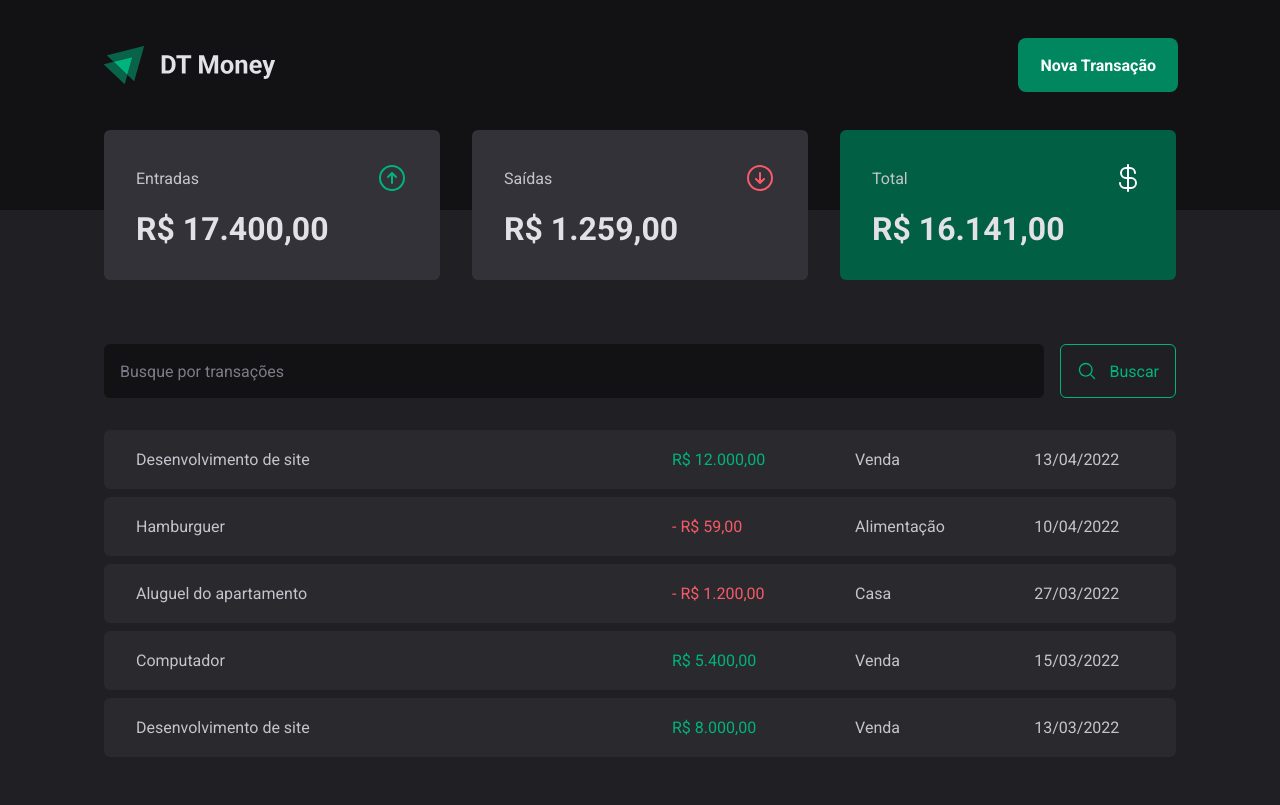
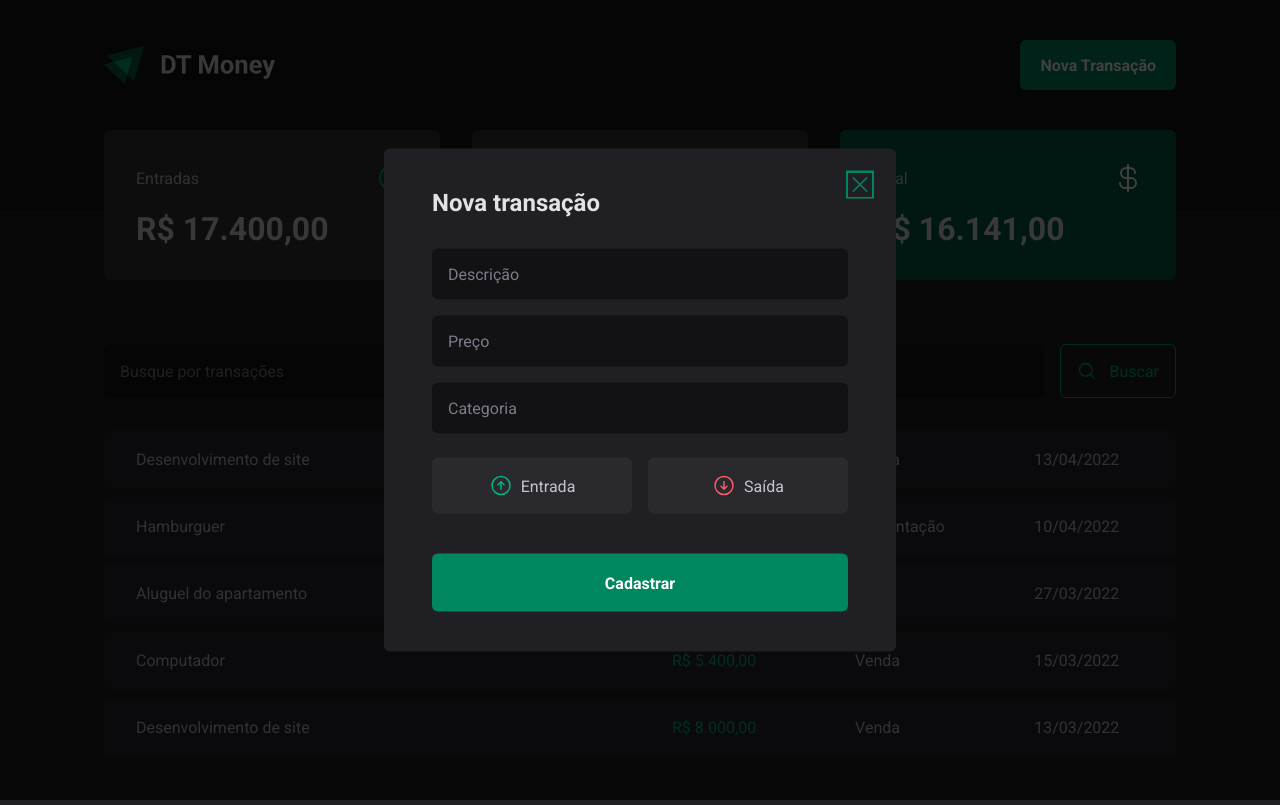
Before and after one commit to leonardondev/dt-money, a React (Vite) app: page / in a window 1280 px wide. Both pictures are taken after a click on the button "Nova Transação". Built offline with nearby package versions, Linux system fonts and the light colour scheme.

Commit message:
dev: new transaction modal

```diff
--- a/src/components/Header/index.tsx
+++ b/src/components/Header/index.tsx
@@ -1,13 +1,22 @@
+import * as Dialog from '@radix-ui/react-dialog'
 import { HeaderContainer, HeaderContent, NewTransactionButton } from './styles'
 
 import logoImg from '../../assets/logo.svg'
+import { NewTransactionModal } from '../NewTransactionModal'
 
 export function Header() {
   return (
     <HeaderContainer>
       <HeaderContent>
         <img src={logoImg} alt="" />
-        <NewTransactionButton>Nova Transação</NewTransactionButton>
+
+        <Dialog.Root>
+          <Dialog.Trigger asChild>
+            <NewTransactionButton>Nova Transação</NewTransactionButton>
+          </Dialog.Trigger>
+
+          <NewTransactionModal />
+        </Dialog.Root>
       </HeaderContent>
     </HeaderContainer>
   )
--- /dev/null
+++ b/src/components/NewTransactionModal/index.tsx
@@ -0,0 +1,44 @@
+import { ArrowCircleDown, ArrowCircleUp, X } from '@phosphor-icons/react'
+import * as Dialog from '@radix-ui/react-dialog'
+
+import {
+  CloseButton,
+  Content,
+  Overlay,
+  TransactionType,
+  TransactionTypeButton,
+} from './syles'
+
+export function NewTransactionModal() {
+  return (
+    <Dialog.Portal>
+      <Overlay />
+      <Content>
+        <CloseButton>
+          <X size={24} />
+        </CloseButton>
+
+        <Dialog.Title>Nova transação</Dialog.Title>
+
+        <form>
+          <input type="text" placeholder="Descrição" required />
+          <input type="number" placeholder="Preço" required />
+          <input type="text" placeholder="Categoria" required />
+
+          <TransactionType>
+            <TransactionTypeButton variant="income" value="income">
+              <ArrowCircleUp size={24} />
+              Entrada
+            </TransactionTypeButton>
+
+            <TransactionTypeButton variant="outcome" value="outcome">
+              <ArrowCircleDown size={24} />
+              Saída
+            </TransactionTypeButton>
+          </TransactionType>
+          <button type="submit">Cadastrar</button>
+        </form>
+      </Content>
+    </Dialog.Portal>
+  )
+}
--- /dev/null
+++ b/src/components/NewTransactionModal/syles.ts
@@ -0,0 +1,124 @@
+import styled from 'styled-components'
+
+import * as Dialog from '@radix-ui/react-dialog'
+import * as RadioGroup from '@radix-ui/react-radio-group'
+
+export const Overlay = styled(Dialog.Overlay)`
+  position: fixed;
+  width: 100vw;
+  height: 100vh;
+  inset: 0;
+  background: rgba(0, 0, 0, 0.75);
+`
+
+export const Content = styled(Dialog.Content)`
+  min-width: 32rem;
+  border-radius: 6px;
+  padding: 2.5rem 3rem;
+  background: ${(props) => props.theme['gray-800']};
+
+  position: fixed;
+  top: 50%;
+  left: 50%;
+  transform: translate(-50%, -50%);
+
+  form {
+    margin-top: 2rem;
+
+    display: flex;
+    flex-direction: column;
+    gap: 1rem;
+
+    input {
+      border-radius: 6px;
+      border: 0;
+      background: ${(props) => props.theme['gray-900']};
+      color: ${(props) => props.theme['gray-300']};
+      padding: 1rem;
+
+      &::placeholder {
+        color: ${(props) => props.theme['gray-500']};
+      }
+    }
+
+    button[type='submit'] {
+      height: 58px;
+      border: 0;
+      background: ${(props) => props.theme['green-500']};
+      color: ${(props) => props.theme.white};
+      font-weight: bold;
+      padding: 0 1.25rem;
+      border-radius: 6px;
+      cursor: pointer;
+      margin-top: 1.5rem;
+
+      &:hover {
+        background: ${(props) => props.theme['green-700']};
+        transition: background-color 0.2s;
+      }
+    }
+  }
+`
+
+export const CloseButton = styled(Dialog.Close)`
+  position: absolute;
+  background: transparent;
+  border: 0;
+  top: 1.5rem;
+  right: 1.5rem;
+  line-height: 0;
+  cursor: pointer;
+  color: ${(props) => props.theme['green-500']};
+`
+
+export const TransactionType = styled(RadioGroup.Root)`
+  display: grid;
+  grid-template-columns: repeat(2, 1fr);
+  gap: 1rem;
+  margin-top: 0.5rem;
+`
+
+interface TransactionTypeButtonProps {
+  variant?: 'income' | 'outcome'
+}
+
+export const TransactionTypeButton = styled(
+  RadioGroup.Item,
+)<TransactionTypeButtonProps>`
+  background: ${(props) => props.theme['gray-700']};
+  padding: 1rem;
+  display: flex;
+  align-items: center;
+  justify-content: center;
+  gap: 0.5rem;
+  border-radius: 6px;
+  cursor: pointer;
+  border: 0;
+  color: ${(props) => props.theme['gray-300']};
+
+  svg {
+    color: ${(props) =>
+      props.variant === 'income'
+        ? props.theme['green-300']
+        : props.variant === 'outcome'
+          ? props.theme['red-300']
+          : props.theme['gray-300']};
+  }
+
+  &[data-state='unchecked']:hover {
+    background: ${(props) => props.theme['gray-600']};
+  }
+
+  &[data-state='checked'] {
+    box-shadow: none;
+    color: ${(props) => props.theme.white};
+    background: ${(props) =>
+      props.variant === 'outcome'
+        ? props.theme['red-500']
+        : props.theme['green-500']};
+
+    svg {
+      color: ${(props) => props.theme.white};
+    }
+  }
+`
```
Also changed, not shown: package.json (+9 -0 lines), 1 other file (tests, documents, lock files or other folders).
